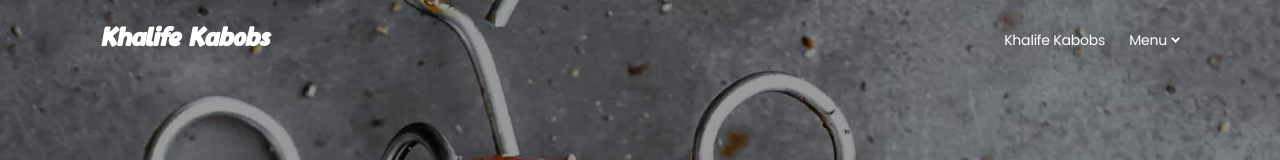
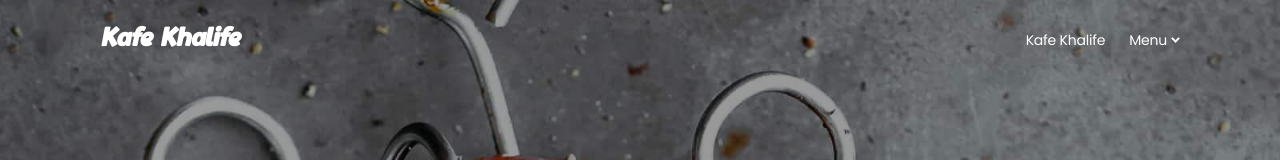
Before and after one commit to KafeKhalife/kafekhalife.github.io, a plain HTML site: page index.html in a window 1280 px wide. Shown: the top 160 px of the page. Drawn offline with nearby package versions, Linux system fonts and the light colour scheme; some packages are replaced by stand-ins of ours.

Commit message:
Kafe Khalife update

```diff
--- a/index.html
+++ b/index.html
@@ -26,12 +26,12 @@
 			<nav class="navbar navbar-absolute"><!-- add 'navbar-dark/navbar-grey/navbar-transparent/navbar-transparent-dark' -->
 				<div class="container">
 					<a class="navbar-brand" href="#">
-						<h5 style="font-family:SpongeFont;">Khalife Kabobs</h5>
+						<h5 style="font-family:SpongeFont;">Kafe Khalife</h5>
 					</a>
 					<ul class="nav"><!-- add 'dropdown-dark/dropdown-grey/dropdown-transparent/dropdown-transparent-dark' -->
 						<!-- Basic link -->
 						<li class="nav-item">
-							<a class="nav-link" href="#">Khalife Kabobs</a>
+							<a class="nav-link" href="#">Kafe Khalife</a>
 						</li>
 
                         <li class="nav-item nav-dropdown">
```
